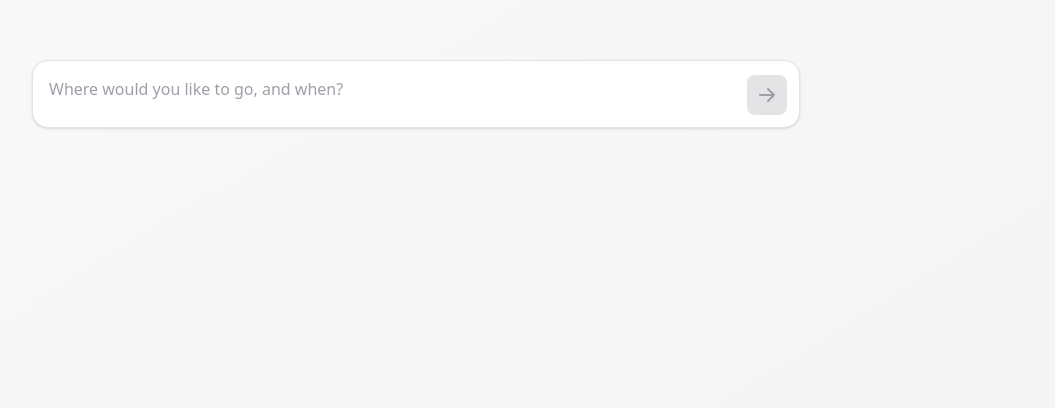
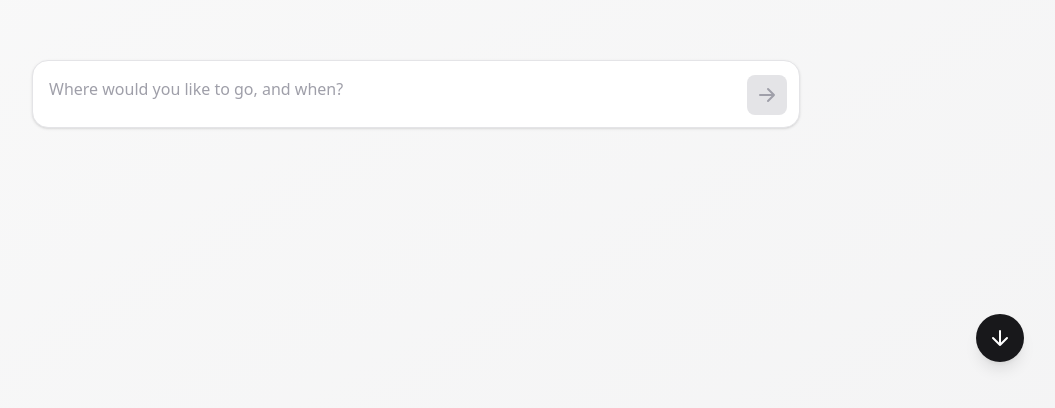
Before and after one commit to mobius-function/travel_planner, a Next.js app: page / in a window 1280 px wide. Shown: the part 318-726 px from the top of the page, without its empty margins (224-1279 px from the left). Built offline with nearby package versions, Linux system fonts and the light colour scheme.

Commit message:
Scroll bar introduced

```diff
--- a/app/api/chat/route.ts
+++ b/app/api/chat/route.ts
@@ -34,7 +34,8 @@ IMPORTANT FORMATTING RULES:
 - Add blank lines between list items when each item has multiple lines
 - Use proper markdown formatting with ## for main sections and ### for subsections
 - Keep paragraphs short and separated by blank lines
-- Format lists clearly with proper spacing`,
+- Format lists clearly with proper spacing
+- Do NOT use emojis in your responses`,
       },
       ...(history || []),
       {
--- a/app/components/TextBoxInput.tsx
+++ b/app/components/TextBoxInput.tsx
@@ -37,6 +37,7 @@ export default function TextBoxInput() {
       const userMessage = input.trim();
       setInput('');
       setLoading(true);
+      setAutoScrollEnabled(true); // Re-enable auto-scroll for new message
 
       // Add user message to chat
       const newMessages = [...messages, { role: 'user' as const, content: userMessage }];
@@ -109,6 +110,55 @@ export default function TextBoxInput() {
 
   return (
     <div className="w-full max-w-3xl mx-auto space-y-6">
+      {/* Scroll to top button */}
+      {messages.length > 0 && (
+        <button
+          onClick={() => {
+            window.scrollTo({ top: 0, behavior: 'smooth' });
+          }}
+          className="fixed top-8 right-8 bg-zinc-900 dark:bg-zinc-100 text-white dark:text-zinc-900 p-3 rounded-full shadow-lg hover:shadow-xl transition-all duration-200 z-50"
+          aria-label="Scroll to top"
+        >
+          <svg
+            width="24"
+            height="24"
+            viewBox="0 0 24 24"
+            fill="none"
+            stroke="currentColor"
+            strokeWidth="2"
+            strokeLinecap="round"
+            strokeLinejoin="round"
+          >
+            <path d="M12 19V5M5 12l7-7 7 7" />
+          </svg>
+        </button>
+      )}
+
+      {/* Scroll to bottom button */}
+      {!autoScrollEnabled && (
+        <button
+          onClick={() => {
+            setAutoScrollEnabled(true);
+            scrollToBottom();
+          }}
+          className="fixed bottom-24 right-8 bg-zinc-900 dark:bg-zinc-100 text-white dark:text-zinc-900 p-3 rounded-full shadow-lg hover:shadow-xl transition-all duration-200 z-50"
+          aria-label="Scroll to bottom"
+        >
+          <svg
+            width="24"
+            height="24"
+            viewBox="0 0 24 24"
+            fill="none"
+            stroke="currentColor"
+            strokeWidth="2"
+            strokeLinecap="round"
+            strokeLinejoin="round"
+          >
+            <path d="M12 5v14M19 12l-7 7-7-7" />
+          </svg>
+        </button>
+      )}
+
       {/* Chat History */}
       {messages.length > 0 && (
         <div className="space-y-4">
```
